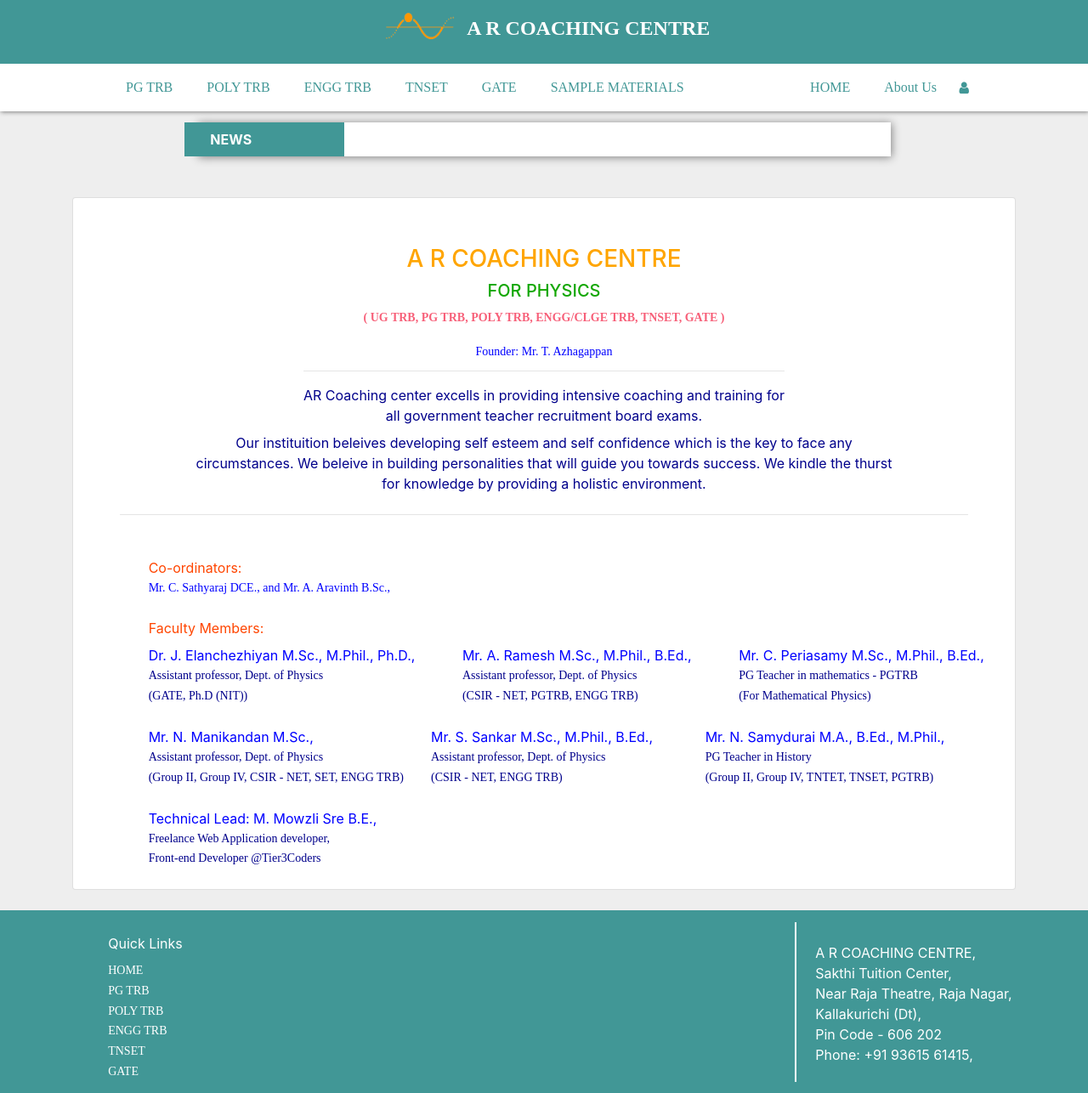
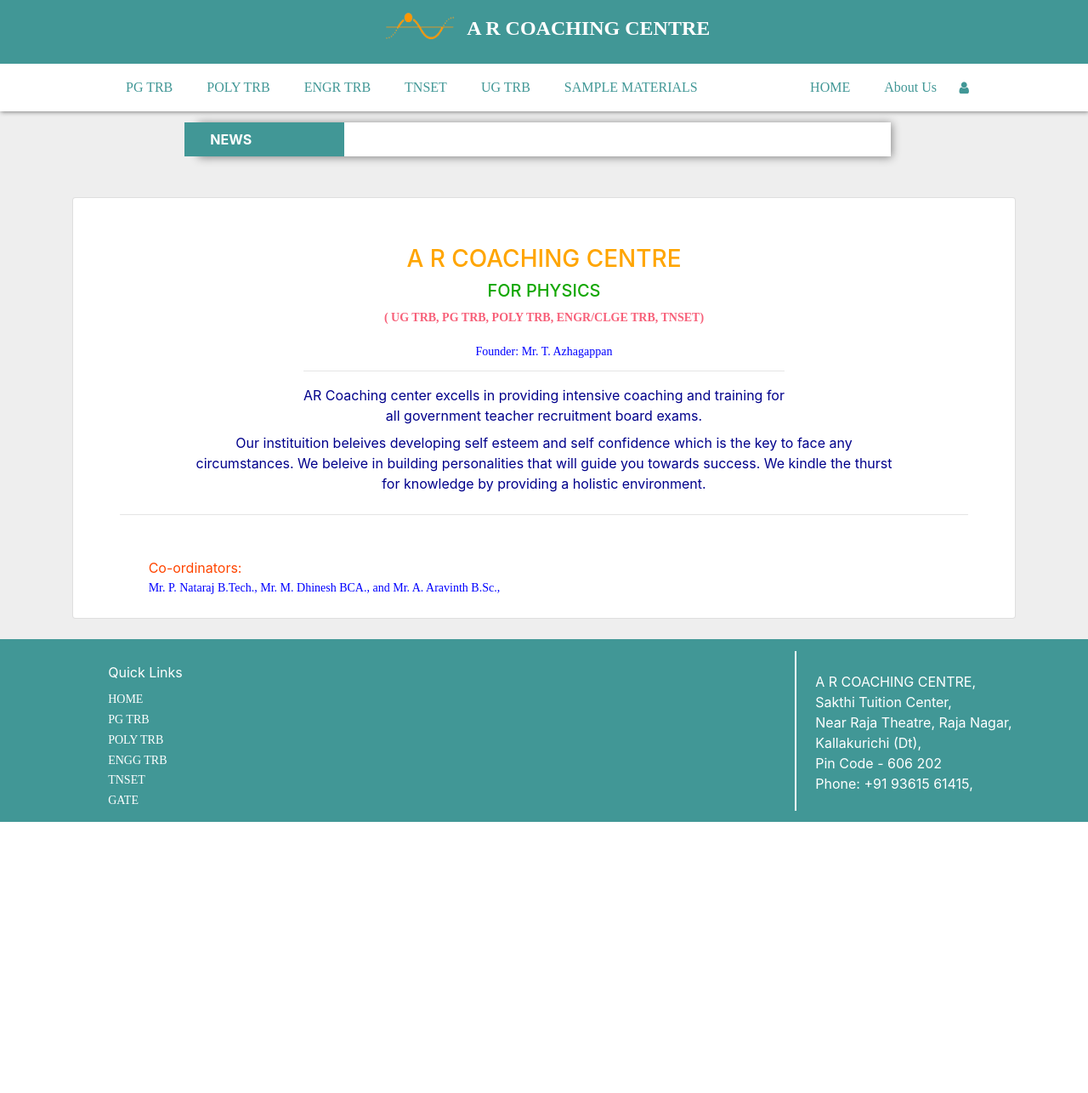
Before and after one commit to mowzlisre/ar-coaching, a Django app: page /about/ in a window 1280 px wide. Shown: the whole page at 85% size. After the commit the page ends 967 px from the top, so only its background shows below. Run offline with Django 3.2, Linux system fonts and the light colour scheme; some libraries are stand-ins or nearby versions; some web fonts are replaced.

Commit message:
Changes Made

```diff
--- a/blog/templates/blog/about.html
+++ b/blog/templates/blog/about.html
@@ -10,7 +10,7 @@
     <div style="text-align: center; padding: 5%">
         <h3 style="color: orange">A R COACHING CENTRE</h3>
         <h5 style="color: rgb(19, 167, 0)">FOR PHYSICS</h5>
-        <p style="color: rgb(247, 96, 121)"><b>( UG TRB, PG TRB, POLY TRB, ENGG/CLGE TRB, TNSET, GATE )</b></p>
+        <p style="color: rgb(247, 96, 121)"><b>( UG TRB, PG TRB, POLY TRB, ENGR/CLGE TRB, TNSET)</b></p>
         <p style="margin-bottom: -5px; color: blue">Founder: Mr. T. Azhagappan</p>
         <label style="color: darkblue"><hr>AR Coaching center excells in providing intensive coaching and training for <br> all government teacher recruitment board exams.</label>
         <br>
@@ -22,38 +22,8 @@
     </div>
     <div style="text-align: center; padding-left: 8%; margin-top: -2% ">
         <div style="text-align: left">
-            <label style="color: orangered">Co-ordinators: <p style="color: blue">Mr. C. Sathyaraj DCE., and Mr. A. Aravinth B.Sc.,</p></label>
+            <label style="color: orangered">Co-ordinators: <p style="color: blue">Mr. P. Nataraj B.Tech., Mr. M. Dhinesh BCA., and Mr. A. Aravinth B.Sc.,</p></label>
             <br>
-            <label style="color: orangered">Faculty Members:</label><br>
-            <label style="color: blue">Dr. J. Elanchezhiyan M.Sc., M.Phil., Ph.D.,
-                <p style="color: darkblue">Assistant professor,  Dept. of Physics<br>
-                (GATE, Ph.D (NIT))</p>
-            </label>
-            <label style="padding-left: 5%; color: blue">Mr. A. Ramesh M.Sc., M.Phil., B.Ed.,
-                <p style="color: darkblue">Assistant professor,  Dept. of Physics<br>
-                (CSIR - NET, PGTRB, ENGG TRB)</p>
-            </label>
-            <label style="padding-left: 5%; color: blue">Mr. C. Periasamy M.Sc., M.Phil., B.Ed.,
-                <p style="color: darkblue">PG Teacher in mathematics - PGTRB<br>
-                (For Mathematical Physics)</p>
-            </label>
-            <br>
-            <label style="color: blue">Mr. N. Manikandan M.Sc.,
-                <p style="color: darkblue">Assistant professor,  Dept. of Physics<br>
-                (Group II, Group IV, CSIR - NET, SET, ENGG TRB) </p>
-            </label>
-            <label style="padding-left: 2.7%; color: blue">Mr. S. Sankar M.Sc., M.Phil., B.Ed.,
-                <p style="color: darkblue">Assistant professor,  Dept. of Physics<br>
-                (CSIR - NET, ENGG TRB) <br></p>
-            </label>
-            <label style="padding-left: 5.6%; color: blue">Mr. N. Samydurai M.A., B.Ed., M.Phil.,
-                <p style="color: darkblue">PG Teacher in History<br>
-                (Group II, Group IV, TNTET, TNSET, PGTRB) <br></p>
-            </label>
-            <label style="color: blue">Technical Lead: M. Mowzli Sre B.E.,
-                <p style="color: darkblue">Freelance Web Application developer, <br>
-                Front-end Developer @Tier3Coders</p>
-            </label>
         </div>
     </div>
 </div>
--- a/blog/templates/blog/base.html
+++ b/blog/templates/blog/base.html
@@ -20,9 +20,9 @@
         <ul>
             <li><a href="{% url 'pgtrb' %}" style="color: rgb(65, 151, 150)">PG TRB</a></li>
             <li><a href="{% url 'polytrb' %}" style="color: rgb(65, 151, 150)">POLY TRB</a></li>
-            <li><a href="{% url 'engrtrb' %}" style="color: rgb(65, 151, 150)">ENGG TRB</a></li>
+            <li><a href="{% url 'engrtrb' %}" style="color: rgb(65, 151, 150)">ENGR TRB</a></li>
             <li><a href="{% url 'tnset' %}" style="color: rgb(65, 151, 150)">TNSET</a></li>
-            <li><a href="{% url 'gate' %}" style="color: rgb(65, 151, 150)">GATE</a></li>
+            <li><a href="{% url 'gate' %}" style="color: rgb(65, 151, 150)">UG TRB</a></li>
             <li><a href="{% url 'sample' %}" style="color: rgb(65, 151, 150)">SAMPLE MATERIALS</a></li>
             {% if not user.is_authenticated %}
             <li style="float: right; padding-top: 3px; margin-left: -10px"><a href="{% url 'login' %}" class="fa fa-user" style="color: rgb(65, 151, 150)"></a></li>
--- a/blog/templates/blog/mobile/base.html
+++ b/blog/templates/blog/mobile/base.html
@@ -77,9 +77,9 @@
       <a style="font-size: 14px; color: white; border-bottom: 0.3px solid rgba(255, 255, 255, 0.589)" href="{% url 'mabout' %}">ABOUT US</a>
       <a style="font-size: 14px; color: white; border-bottom: 0.3px solid rgba(255, 255, 255, 0.589)" href="{% url 'mpgtrb' %}">PG TRB</a>
       <a style="font-size: 14px; color: white; border-bottom: 0.3px solid rgba(255, 255, 255, 0.589)" href="{% url 'mpolytrb' %}">POLY TRB</a>
-      <a style="font-size: 14px; color: white; border-bottom: 0.3px solid rgba(255, 255, 255, 0.589)" href="{% url 'mengrtrb' %}">ENGG TRB</a>
+      <a style="font-size: 14px; color: white; border-bottom: 0.3px solid rgba(255, 255, 255, 0.589)" href="{% url 'mengrtrb' %}">ENGR TRB</a>
       <a style="font-size: 14px; color: white; border-bottom: 0.3px solid rgba(255, 255, 255, 0.589)" href="{% url 'mtnset' %}">TNSET</a>
-      <a style="font-size: 14px; color: white; border-bottom: 0.3px solid rgba(255, 255, 255, 0.589)" href="{% url 'mgate' %}">GATE</a>
+      <a style="font-size: 14px; color: white; border-bottom: 0.3px solid rgba(255, 255, 255, 0.589)" href="{% url 'mgate' %}">UG TRB</a>
       <a style="font-size: 14px; color: white; border-bottom: 0.3px solid rgba(255, 255, 255, 0.589)" href="{% url 'msample' %}">SAMPLE MATERIALS</a>
       <a style="font-size: 16px; color: white;"><b>CONTACT US</b></a>
       <a style="font-size: 14px; color: white; border-bottom: 0.3px solid rgba(255, 255, 255, 0.589); margin-top: -15px">AR COACHING CENTRE,<br>
```
Also changed, not shown: blog/templates/blog/mobile/about.html (+11 -36 lines).
